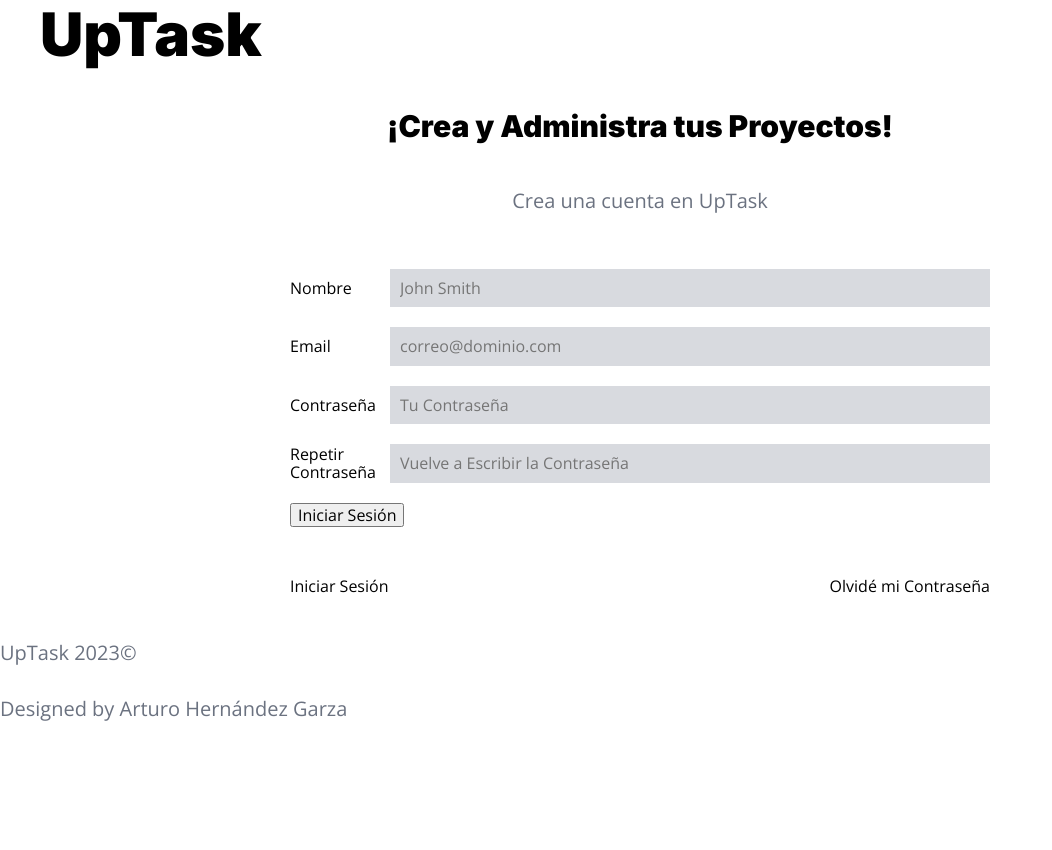
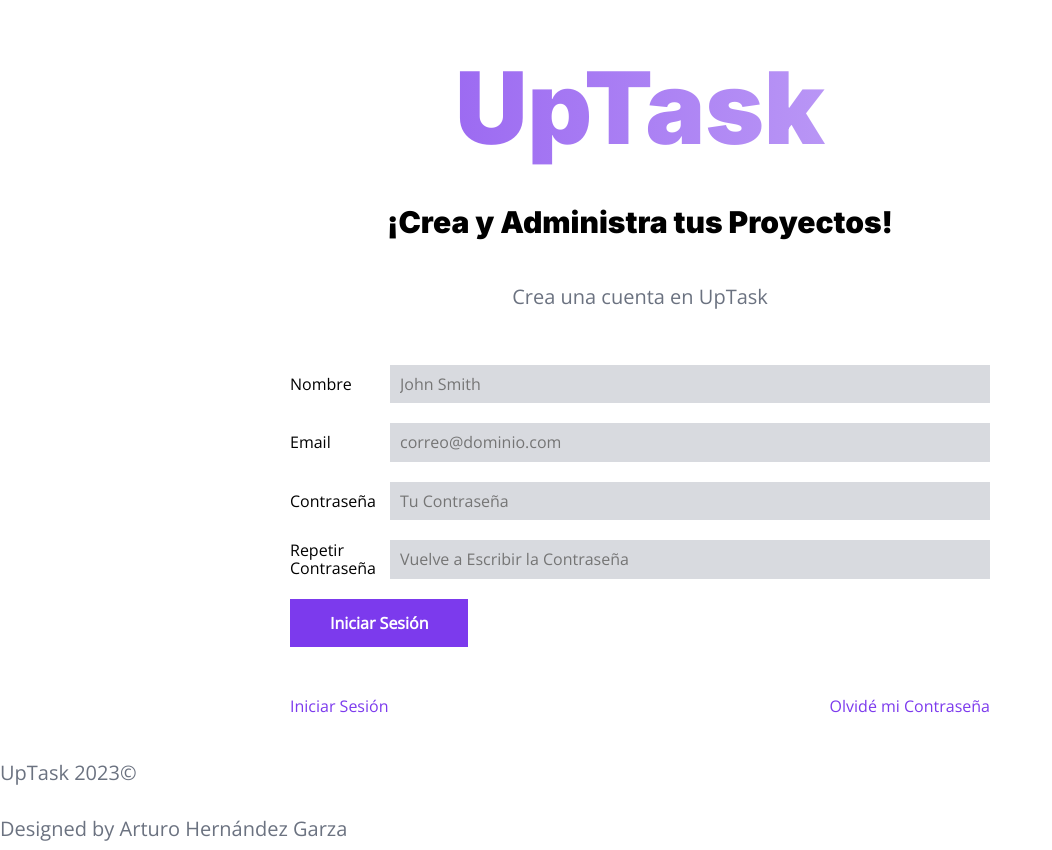
Before and after one commit to ArturoHDZG/UpTask, a PHP site: template views/auth/create.php in a window 1280 px wide. Shown: the whole page, without its empty margins (0-1052 px from the left). Before the commit the page ends 721 px from the top, so only its background shows below. Run offline with PHP 8.4, Linux system fonts and the light colour scheme; the template is opened without the code that fills it, so the values that code supplies are empty.

Commit message:
Create.php SASS on logo

```diff
--- /dev/null
+++ b/src/scss/auth/_create.scss
@@ -0,0 +1,12 @@
+@use 'base/variables' as v;
+@use 'base/mixins' as m;
+
+.crear {
+  .uptask { @include m.upTaskLogo (v.$morado); }
+
+  input[type="submit"] { @include m.boton (v.$morado, v.$blanco); }
+
+  .acciones {
+    a { color: v.$morado; }
+  }
+}
--- a/src/scss/auth/_index.scss
+++ b/src/scss/auth/_index.scss
@@ -1 +1,2 @@
+@forward 'create';
 @forward 'login';
--- a/src/scss/auth/_login.scss
+++ b/src/scss/auth/_login.scss
@@ -2,16 +2,7 @@
 @use 'base/mixins' as m;
 
 .login {
-  .uptask {
-    background: linear-gradient(to right, v.$cyan 0%, lighten(v.$cyan, 30%) 100%);
-    background-clip: text;
-    color: transparent;
-    font-size: 7rem;
-    margin-top: 5rem;
-    text-align: center;
-
-    @include m.tablet { font-size: 10rem; }
-  }
+  .uptask { @include m.upTaskLogo (v.$cyan); }
 
   input[type="submit"] { @include m.boton (v.$cyan, v.$blanco); }
 
--- a/src/scss/base/_globales.scss
+++ b/src/scss/base/_globales.scss
@@ -5,7 +5,7 @@
 html {
   font-size: 62.5%;
   box-sizing: border-box;
-  height: 100%;
+  height: 100vh;
 }
 
 body {
--- a/src/scss/base/_mixins.scss
+++ b/src/scss/base/_mixins.scss
@@ -43,9 +43,21 @@
   }
 }
 
-/** Botones **/
+/** CSS Grid **/
 @mixin grid($columnas, $espaciado ) {
   display: grid;
   gap: $espaciado;
   grid-template-columns: repeat($columnas, 1fr);
 }
+
+/** UpTask Logo **/
+@mixin upTaskLogo($color) {
+  background: linear-gradient(to right, $color 0%, lighten($color, 30%) 100%);
+  background-clip: text;
+  color: transparent;
+  font-size: 7rem;
+  margin-top: 5rem;
+  text-align: center;
+
+  @include tablet { font-size: 10rem; }
+}
```
Also changed, not shown: public/build/css/app.css.
